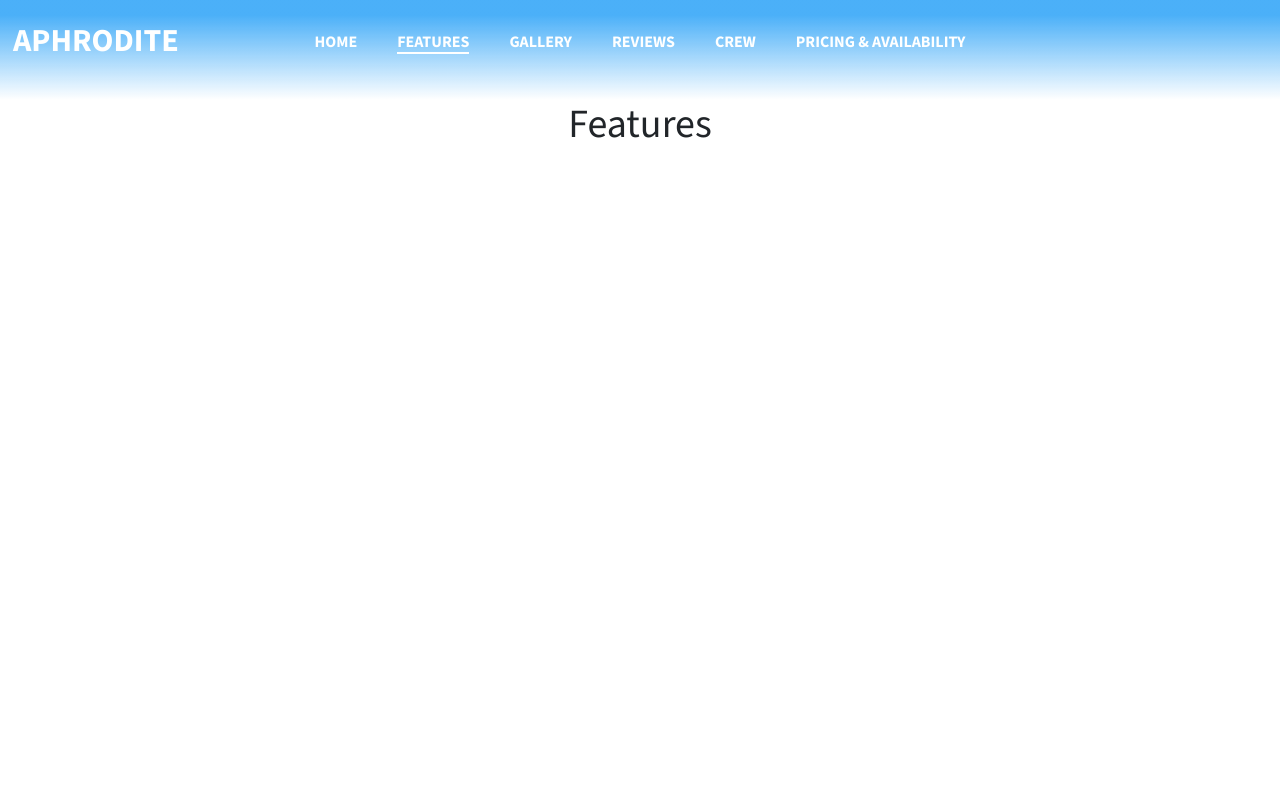
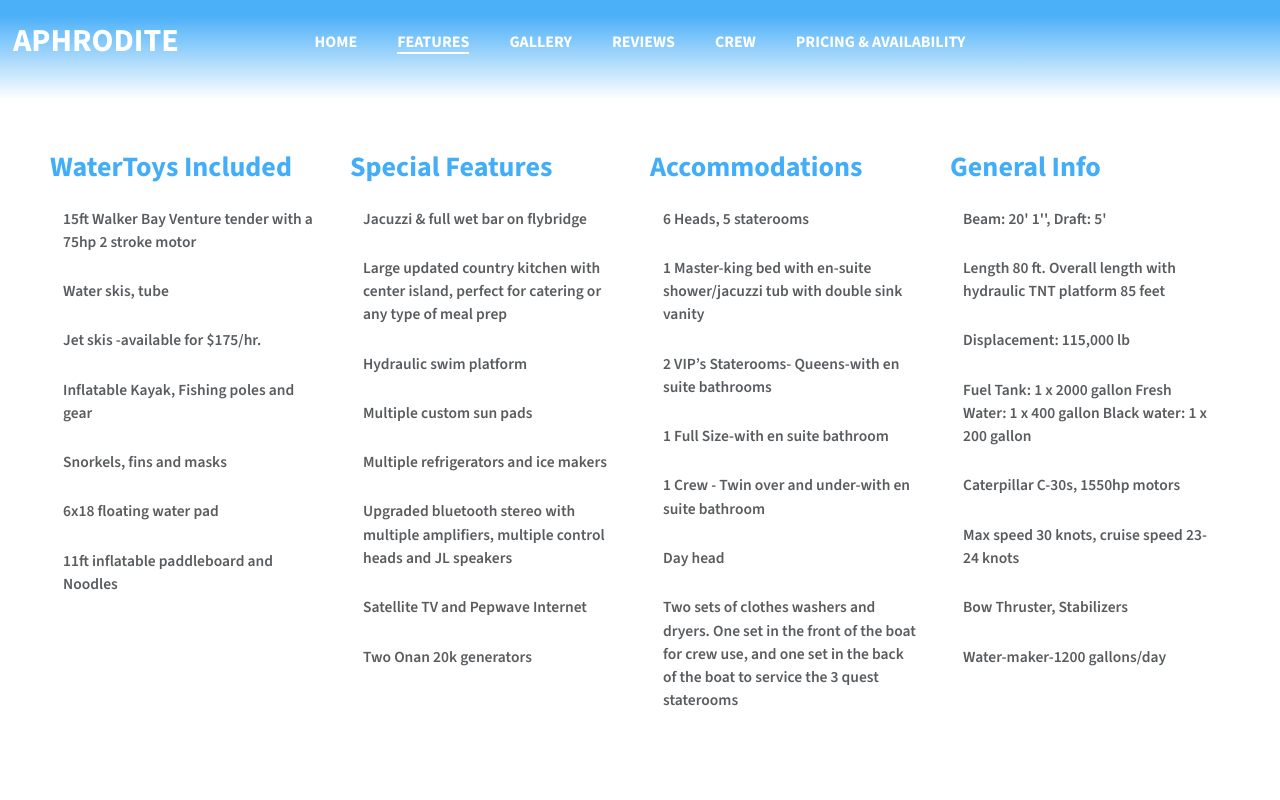
Before and after one commit to marceloaraujodev/charter, a Next.js app: page /features in a window 1280 px wide. Shown: the top 800 px of the page. Built offline with nearby package versions, Linux system fonts and the light colour scheme.

Commit message:
features

```diff
--- a/app/features/page.js
+++ b/app/features/page.js
@@ -6,7 +6,57 @@ export default function features() {
 
     <div className={c.container}>
      <div className={c.contentContainer}>
-        <h1>Features</h1>
+
+        <div className={c.featuresColumn}>
+          <h3>WaterToys Included</h3>
+          <p>15ft Walker Bay Venture tender with a 75hp 2 stroke motor</p>
+          <p>Water skis, tube</p>
+          <p>Jet skis -available for $175/hr.</p>
+          <p>Inflatable Kayak, Fishing poles and gear</p>
+          <p>Snorkels, fins and masks</p>
+          <p>6x18 floating water pad</p>
+          <p>11ft inflatable paddleboard and Noodles</p>
+        </div>
+
+        <div className={c.featuresColumn}>
+          <h3>Special Features</h3>
+          <p>Jacuzzi & full wet bar on flybridge</p>
+          <p>Large updated country kitchen with center island, perfect for catering or any type of meal prep</p>
+          <p>Hydraulic swim platform</p>
+          <p>Multiple custom sun pads</p>
+          <p>Multiple refrigerators and ice makers</p>
+          <p>Upgraded bluetooth stereo with multiple amplifiers, multiple control heads and JL speakers</p>
+          <p>Satellite TV and Pepwave Internet</p>
+          <p>Two Onan 20k generators</p>
+        </div>
+
+        <div className={c.featuresColumn}>
+          <h3>Accommodations</h3>
+          <p>6 Heads, 5 staterooms</p>
+          <p>1 Master-king bed with en-suite shower/jacuzzi tub with double sink vanity</p>
+          <p>2 VIP&#x2019;s Staterooms- Queens-with en suite bathrooms</p>
+          <p>1 Full Size-with en suite bathroom</p>
+          <p>1 Crew - Twin over and under-with en suite bathroom</p>
+          <p>Day head</p>
+          <p>Two sets of clothes washers and dryers. One set in the front of the boat for crew use, and one set in the back of the boat to service the 3 quest staterooms</p>
+        </div>
+
+        <div className={c.featuresColumn}>
+          <h3>General Info</h3>
+          <p>Beam: 20' 1'', Draft: 5'</p>
+          <p>Length 80 ft. Overall length with hydraulic TNT platform 85 feet</p>
+          <p>Displacement: 115,000 lb</p>
+          <p>Fuel Tank: 1 x 2000 gallon Fresh Water: 1 x 400 gallon Black water: 1 x 200 gallon</p>
+          <p>Caterpillar C-30s, 1550hp motors</p>
+          <p>Max speed 30 knots, cruise speed 23-24 knots</p>
+          <p>Bow Thruster, Stabilizers</p>
+          <p>Water-maker-1200 gallons/day</p>
+        </div>
+
+
+
+
+
       </div>
   </div>
 
--- a/app/features/page.module.css
+++ b/app/features/page.module.css
@@ -1,16 +1,50 @@
 .container{
-  display: flex;
-  justify-content: center;
-  /* align-items: center; */
-  flex: 1;
+  text-align: center;
   padding: 100px 0;
-  height: 100vh;
 }
 
 .contentContainer{
   display: flex;
-  flex-direction: column;
-  align-items: center;
+  /* align-items: stretch; */
+  flex-wrap: wrap;
   width: 100%;
   flex: 1;
+  padding: 0 50px;
+  gap: 20px;
+  margin-top: 50px;
 }
+.featuresColumn{
+  flex: 1;
+  text-align: left;
+}
+.featuresColumn h3{
+  margin-bottom: 10px;
+  font-weight: 700;
+  color: #42ADF8
+}
+.featuresColumn p{
+  padding: 13px;
+  font-weight: 600;
+  font-size: 0.97rem;
+  margin-bottom: 0;
+  color: #212529bf;
+}
+@media screen and (max-width: 600px){
+  .contentContainer{
+    gap: 0;
+    padding: 0 0px;
+  }
+  .featuresColumn{
+    min-width: 300px;
+    margin-bottom: 20px;
+    padding: 0 50px;
+  }
+  .featuresColumn h3{
+    text-align: center;
+    margin-bottom: 15px;
+  }
+  .featuresColumn p{
+    text-align: left;
+    padding: 10px 20px;
+  }
+}
```
